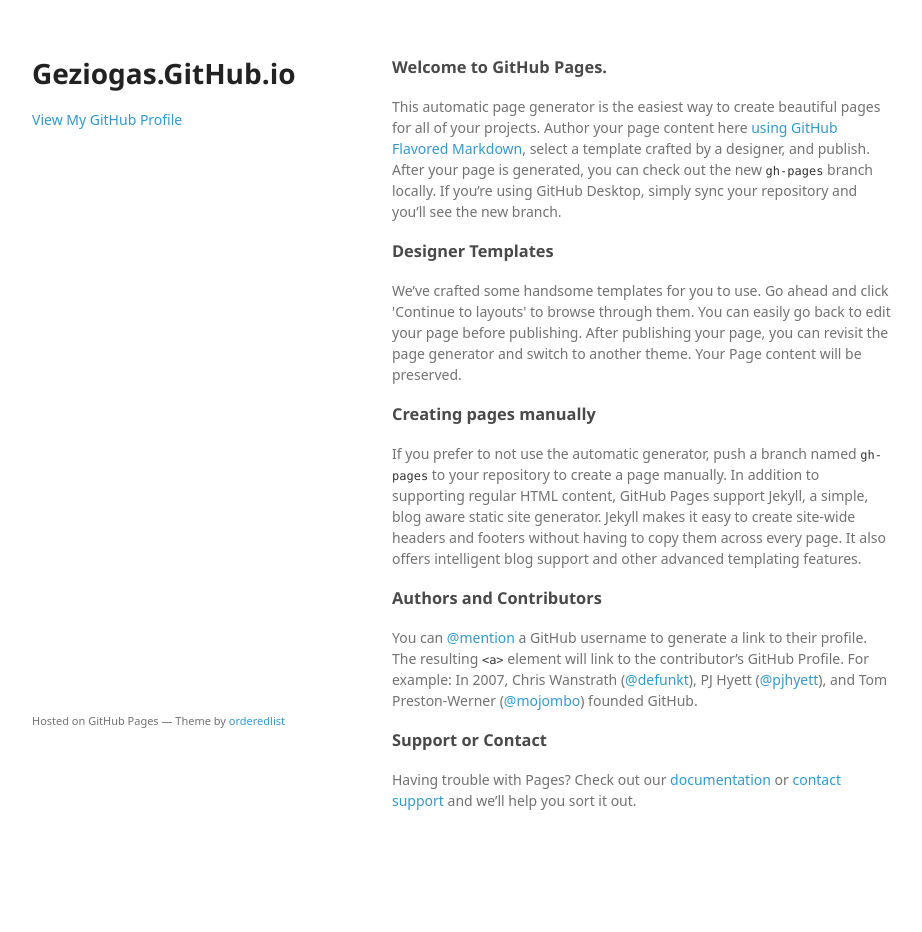
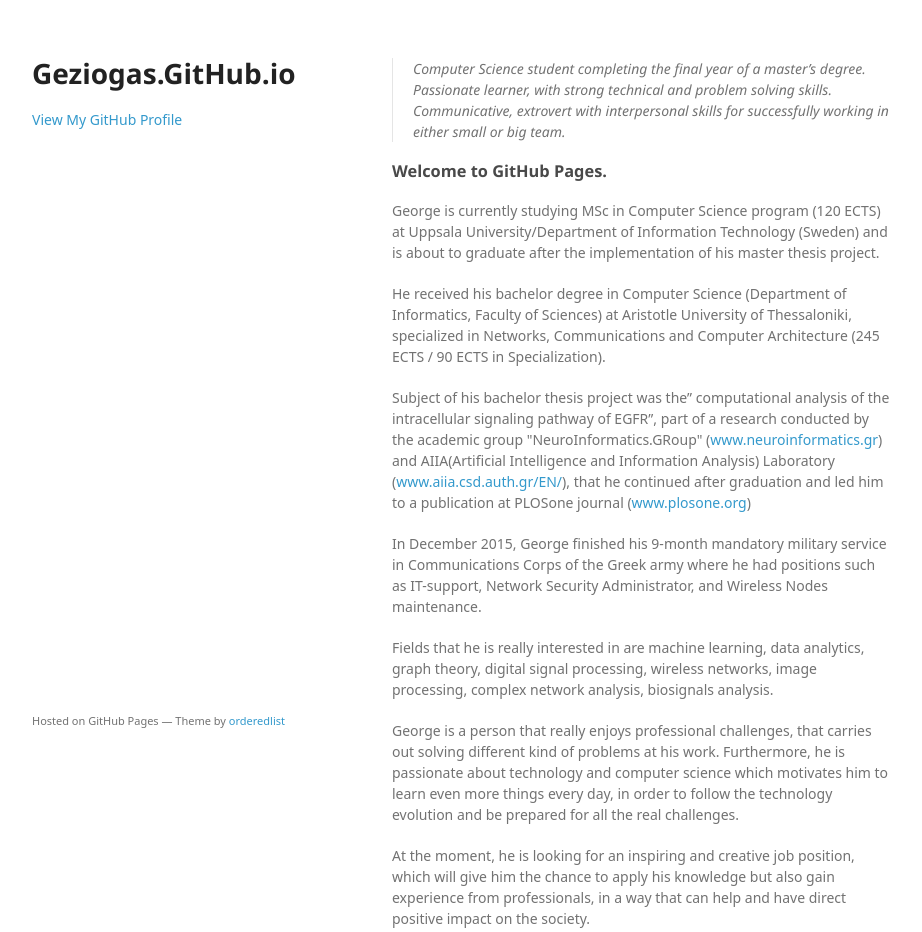
Before and after one commit to geziogas/geziogas.github.io, a plain HTML site: page index.html in a window 1280 px wide. Shown: the top 932 px of the page, without its empty margins (178-1100 px from the left). Before the commit the page ends 881 px from the top, so only its background shows below. Drawn offline with Linux system fonts and the light colour scheme; a web font is replaced by a local one.

Commit message:
Replace master branch with page content via GitHub

```diff
--- a/index.html
+++ b/index.html
@@ -23,10 +23,28 @@
 
       </header>
       <section>
-        <h3>
+        <blockquote>
+<p>Computer Science student completing the final year of a master’s degree. Passionate learner, with strong
+technical and problem solving skills. Communicative, extrovert with interpersonal skills for successfully
+working in either small or big team.</p>
+</blockquote>
+
+<h3>
 <a id="welcome-to-github-pages" class="anchor" href="#welcome-to-github-pages" aria-hidden="true"><span aria-hidden="true" class="octicon octicon-link"></span></a>Welcome to GitHub Pages.</h3>
 
-<p>This automatic page generator is the easiest way to create beautiful pages for all of your projects. Author your page content here <a href="https://guides.github.com/features/mastering-markdown/">using GitHub Flavored Markdown</a>, select a template crafted by a designer, and publish. After your page is generated, you can check out the new <code>gh-pages</code> branch locally. If you’re using GitHub Desktop, simply sync your repository and you’ll see the new branch.</p>
+<p>George is currently studying MSc in Computer Science program (120 ECTS) at Uppsala University/Department of Information Technology (Sweden) and is about to graduate after the implementation of his master thesis project.</p>
+
+<p>He received his bachelor degree in Computer Science (Department of Informatics, Faculty of Sciences) at Aristotle University of Thessaloniki, specialized in Networks, Communications and Computer Architecture (245 ECTS / 90 ECTS in Specialization). </p>
+
+<p>Subject of his bachelor thesis project was the” computational analysis of the intracellular signaling pathway of EGFR”, part of a research conducted by the academic group "NeuroInformatics.GRoup" (<a href="http://www.neuroinformatics.gr">www.neuroinformatics.gr</a>) and AIIA(Artificial Intelligence and Information Analysis) Laboratory (<a href="http://www.aiia.csd.auth.gr/EN/">www.aiia.csd.auth.gr/EN/</a>), that he continued after graduation and led him to a publication at PLOSone journal (<a href="http://www.plosone.org">www.plosone.org</a>)</p>
+
+<p>In December 2015, George finished his 9-month mandatory military service in Communications Corps of the Greek army where he had positions such as IT-support, Network Security Administrator, and Wireless Nodes maintenance.</p>
+
+<p>Fields that he is really interested in are machine learning, data analytics, graph theory, digital signal processing, wireless networks, image processing, complex network analysis, biosignals analysis.</p>
+
+<p>George is a person that really enjoys professional challenges, that carries out solving different kind of problems at his work. Furthermore, he is passionate about technology and computer science which motivates him to learn even more things every day, in order to follow the technology evolution and be prepared for all the real challenges.</p>
+
+<p>At the moment, he is looking for an inspiring and creative job position, which will give him the chance to apply his knowledge but also gain experience from professionals, in a way that can help and have direct positive impact on the society.</p>
 
 <h3>
 <a id="designer-templates" class="anchor" href="#designer-templates" aria-hidden="true"><span aria-hidden="true" class="octicon octicon-link"></span></a>Designer Templates</h3>
```
Also changed, not shown: params.json (+1 -1 lines).
